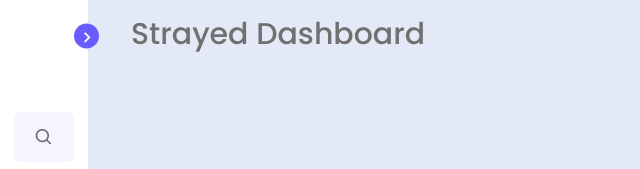
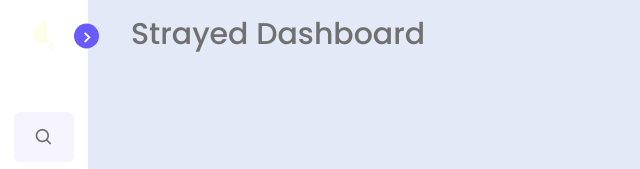
Before and after one commit to UnknownPlaysX/StrayedDashboard, a website: page index.html in a window 1280 px wide. Shown: the top 169 px of the page, 0-640 px from the left. Drawn offline with nearby package versions, Linux system fonts and the light colour scheme; the site is published under a folder, as on GitHub Pages, so addresses that start at the root find nothing.

Commit message:
Updated site

```diff
--- a/index.html
+++ b/index.html
@@ -60,7 +60,7 @@
     <header>
       <div class="image-text">
         <span class="image">
-          <img src="/Assets/Images/StIco.png" alt="">
+          <img src="Assets/Images/StIco.png" alt="">
         </span>
 
         <div class="text logo-text">
```
